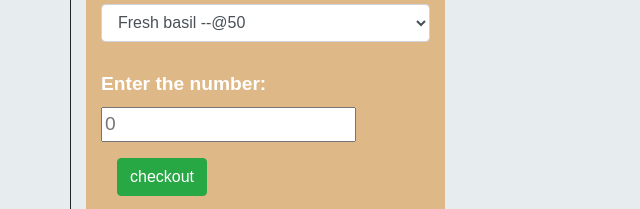
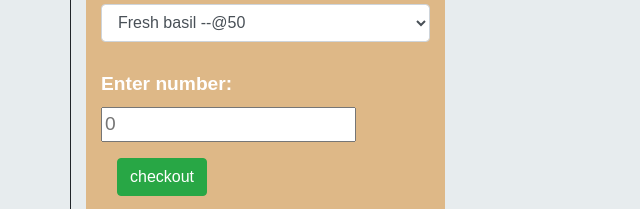
Before and after one commit to Briankiplangat88/pizzadelivery, a plain HTML site: page index.html in a window 1280 px wide. Shown: the part 933-1142 px from the top of the page, 0-640 px from the left. Drawn offline with nearby package versions, Linux system fonts and the light colour scheme.

Commit message:
made changes

```diff
--- a/index.html
+++ b/index.html
@@ -85,7 +85,7 @@
                 </select></br>
 
 
-                <label>Enter the number:</label>
+                <label>Enter  number:</label>
                 <input id="pizzaNumber" type="number" min="1" placeholder="0"></br>
                 <input id="submit" type="submit" class="btn btn-success m-3" value="checkout">
             </form>
```
